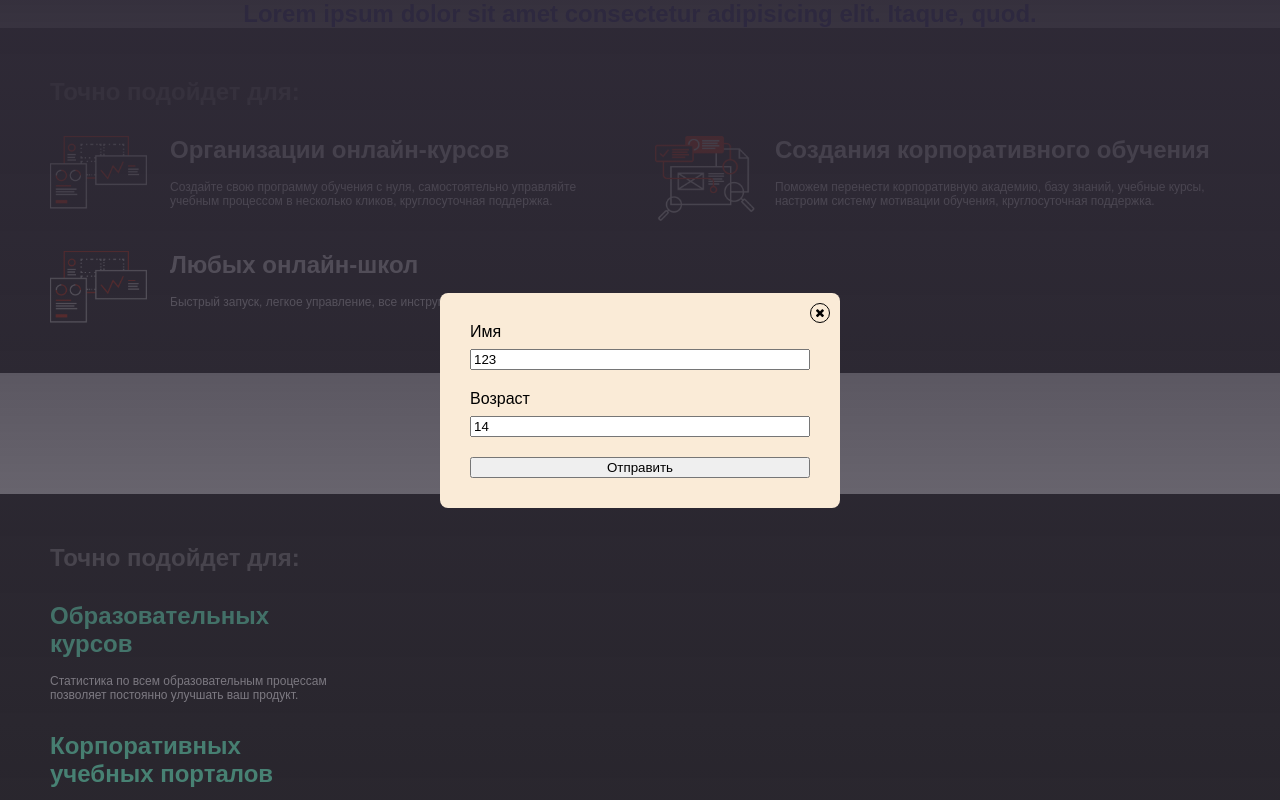
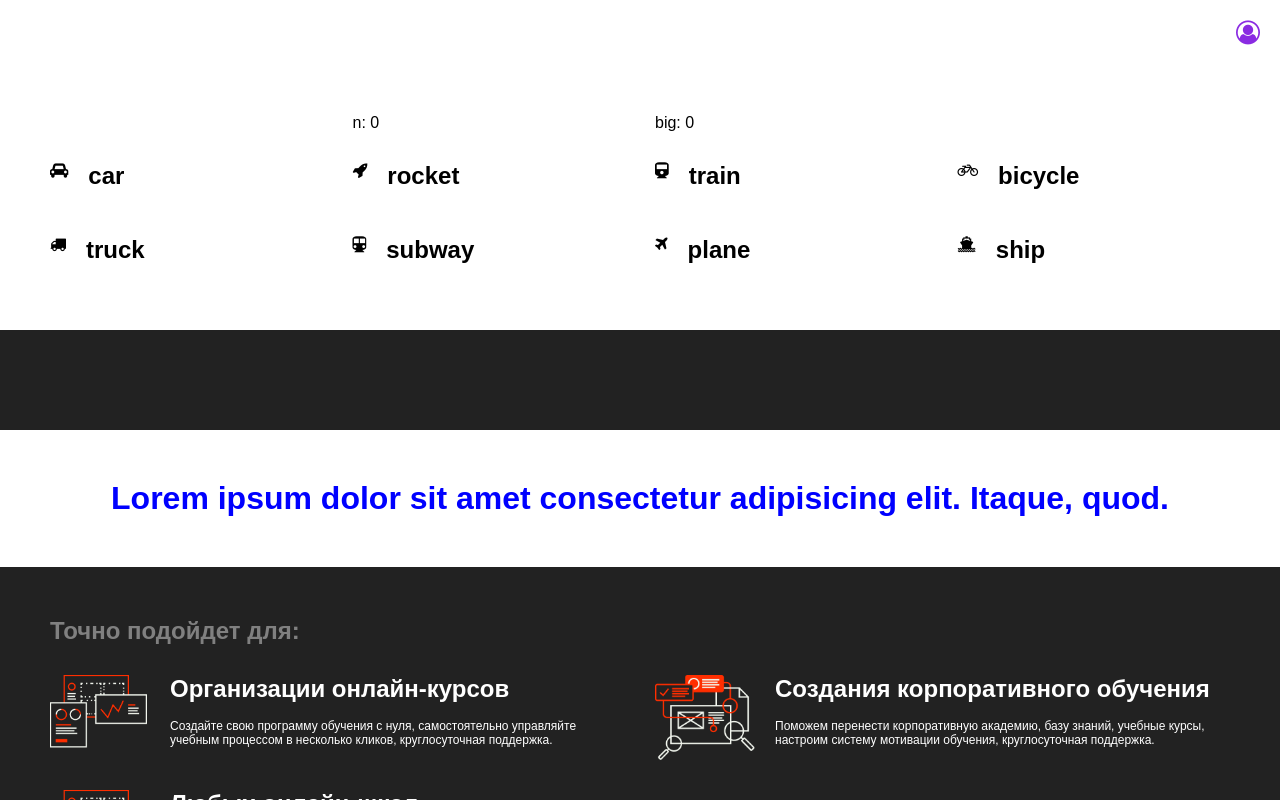
Before and after one commit to Lekso4ka/maxima-react, a React (Create React App) app: page / in a window 1280 px wide. Shown: the top 800 px of the page. Built offline with nearby package versions, Linux system fonts and the light colour scheme.

Commit message:
useEffect

```diff
--- a/src/App.jsx
+++ b/src/App.jsx
@@ -4,6 +4,7 @@ import TextBlock from "./components/TextBlock/TextBlock";
 import textContent from "./assets/data/text.json";
 import Layout from "./components/Layout";
 import SimpleCard from "./components/SimpleCard";
+import FunBlock from "./components/FunBlock";
 
 import pic1 from "./assets/images/pic1.png";
 import pic2 from "./assets/images/pic2.png";
@@ -28,7 +29,7 @@ const App = () => {
         [сама изменяемая переменная, функция, которая будет изменять эту переменную] = useState(значение переменной, заданное по умолчанию)
     */
     const [n, changeN] = useState(10);
-    const [openModal, setOpenModal] = useState(true);
+    const [openModal, setOpenModal] = useState(false);
 
     const clickMinus = () => {
         changeN(n - 1)
@@ -40,10 +41,18 @@ const App = () => {
     }
 
     return <>
-        <header></header>
-        <section className="banner">
+        <header>
+            <i
+                className="fa fa-user-circle-o"
+                style={{fontSize: 24, color: "blueviolet", cursor: "pointer"}}
+                onClick={e => setOpenModal(true)}
+            />
+        </header>
+        <FunBlock/>
+        <Layout/>
+        <Layout>
             <h1>Lorem ipsum dolor sit amet consectetur adipisicing elit. Itaque, quod.</h1>
-        </section>
+        </Layout>
         <Layout
             name="Точно подойдет для:"
             count={2}
@@ -81,7 +90,8 @@ const App = () => {
                 />)
             }
         </Layout>
-        {openModal && <Modal setOpenModal={setOpenModal}/>}
+        {/* {openModal && <Modal setOpenModal={setOpenModal}/>} */}
+        {<Modal openModal={openModal} setOpenModal={setOpenModal}/>}
     </>
 }
 
--- /dev/null
+++ b/src/components/FunBlock/index.jsx
@@ -0,0 +1,64 @@
+import { useState, useEffect } from "react";
+import Layout from "../Layout";
+
+import SimpleCard from "../SimpleCard";
+
+import {getRGB} from "../../utils/functions"
+const icons = [
+    "car",
+    "rocket",
+    "train",
+    "bicycle",
+    "truck",
+    "subway",
+    "plane",
+    "ship"
+];
+
+
+
+
+export default () => {
+    const [n, setN] = useState(0);
+    const [big, setBig] = useState(n);
+
+    // useEffect(() => {
+    //     console.log("hello")
+    // });
+
+    useEffect(() => {
+        console.log("hello")
+        // здесь самое лучшее место для сетевых запросов
+    }, []);
+
+    useEffect(() => {
+        console.log("change Big")
+    }, [big]);
+
+    const handler = () => {
+        setN(n + 1);
+        if ((n + 1) % 10 === 0) {
+            setBig((n+1) / 10)
+        }
+    }
+
+
+    return <Layout count={4}>
+        <span></span>
+        <span>n: {n}</span>
+        <span>big: {big}</span>
+        <span></span>
+        {icons.map(icon => <div
+            key={icon}
+            // style={{backgroundColor: getRGB()}}
+            onClick={handler}
+        >
+            <SimpleCard
+                name={icon}
+                text=" "
+                pic={icon}
+                type="fa"
+            />
+        </div>)}
+    </Layout>
+}
--- a/src/components/Modal/index.jsx
+++ b/src/components/Modal/index.jsx
@@ -3,16 +3,17 @@ import {useState} from "react";
 import "./style.css";
 
 export default ({
-    setOpenModal
+    setOpenModal,
+    openModal
 }) => {
 
-    const [name, setName] = useState("123");
+    const [name, setName] = useState("");
     const [age, setAge] = useState(14);
-
-
 
     const closeHandler = () => {
         setOpenModal(false);
+        setAge(14);
+        setName("");
     }
 
     const handler = (e) => {
@@ -24,7 +25,7 @@ export default ({
         closeHandler()
     }
 
-    return <div className="modal-wrapper">
+    return <div className={openModal ? "modal-wrapper active" : "modal-wrapper"}>
         <div className="modal">
             <div className="modal__close" onClick={closeHandler}>
                 <i className="fa fa-times"/>
--- a/src/components/Modal/style.css
+++ b/src/components/Modal/style.css
@@ -5,9 +5,12 @@
     left: 0;
     right: 0;
     bottom: 0;
-    display: flex;
+    display: none;
     justify-content: center;
     align-items: center;
+}
+.modal-wrapper.active {
+    display: flex;
 }
 
 .modal {
--- a/src/components/SimpleCard/index.jsx
+++ b/src/components/SimpleCard/index.jsx
@@ -3,7 +3,8 @@ import TextBlock from "../TextBlock/TextBlock"
 export default ({
     pic,
     name,
-    text
+    text,
+    type
 }) => {
 
     return <div
@@ -13,7 +14,8 @@ export default ({
             alignItems: "flex-start"
         }}
     >
-        <img src={pic} alt="" width="100"/>
+        {type === "fa" && <i className={`fa fa-${pic}`}/>}
+        {!type && <img src={pic} alt="" width="100"/>}
         <TextBlock name={name} text={text}/>
     </div>
 }
--- a/src/index.css
+++ b/src/index.css
@@ -56,3 +56,9 @@ h1 {
   grid-template-columns: 300px;
   gap: 30px;
 }
+
+header {
+  padding: 20px;
+  display: flex;
+  justify-content: flex-end;
+}
```
Also changed, not shown: src/components/FunBlock/style.css (added).
